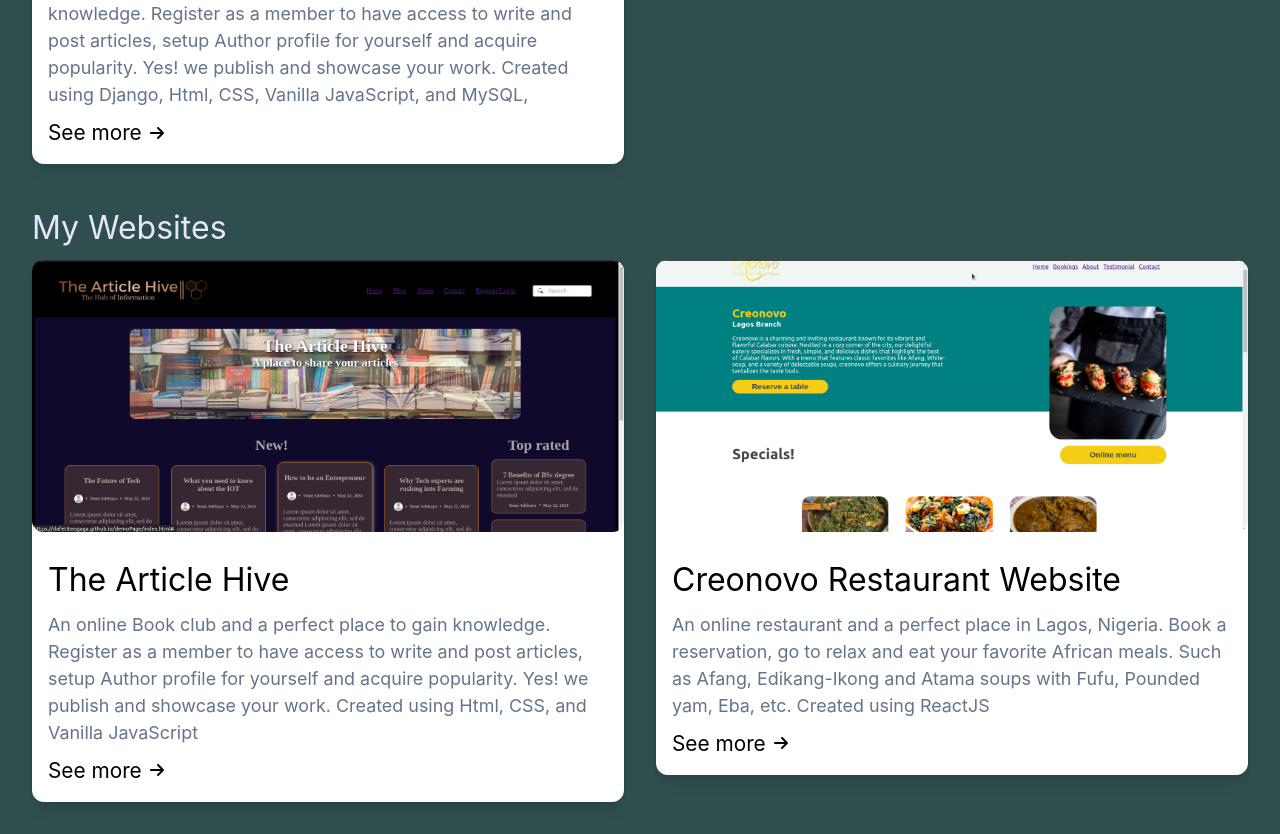
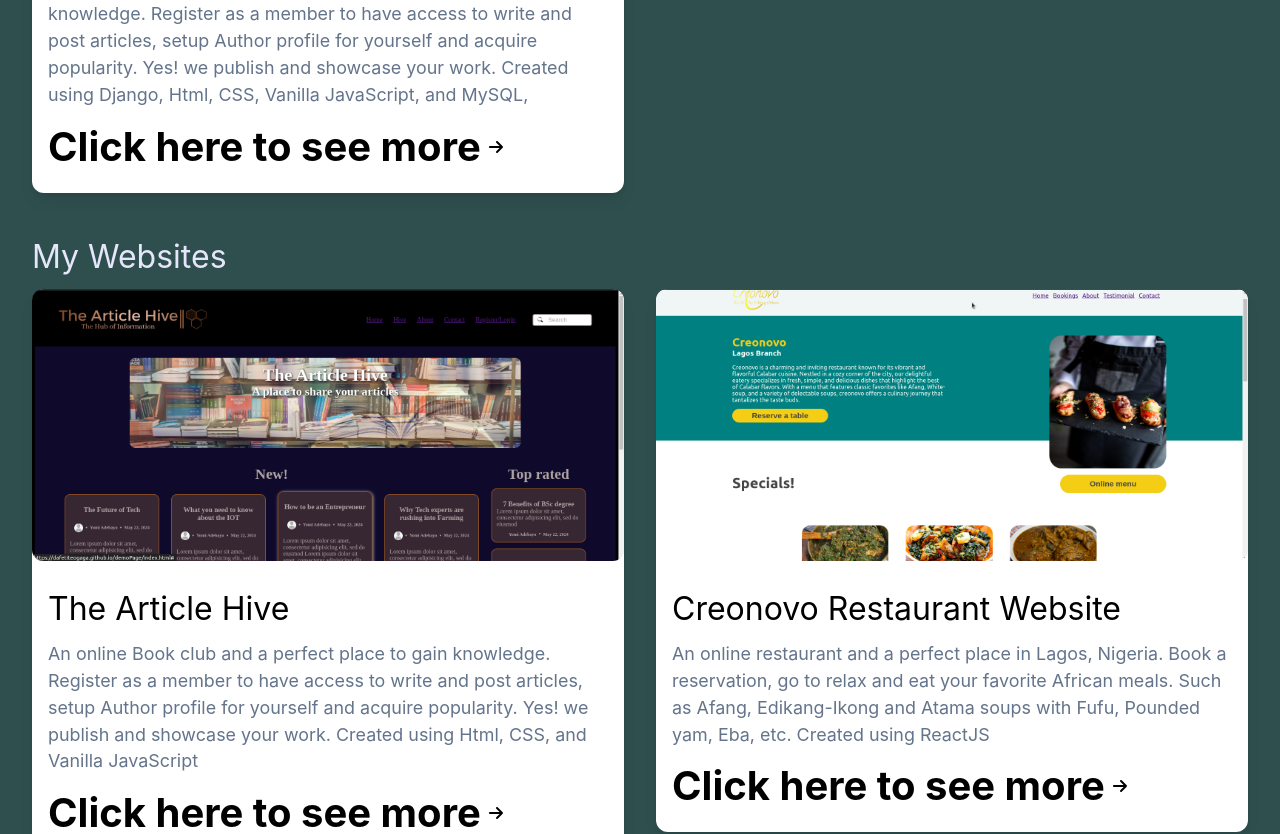
Before and after one commit to DafetiteOgaga/dafetite, a React (Create React App) app: page / in a window 1280 px wide. Shown: the part 1068-1902 px from the top of the page. Built offline with nearby package versions, Linux system fonts and the light colour scheme.

Commit message:
changes: added bold decoration to card description

```diff
--- a/src/components/Card.js
+++ b/src/components/Card.js
@@ -30,7 +30,11 @@ const Card = ({ title, description, imageSrc }) => {
            {description}
          </h1>
          <HStack alignItems="center">
-           <p className="paragraph">See more</p>
+           <p style={{
+            fontSize: '2.5rem',
+            color: 'black',
+            fontWeight: 'bold',
+           }} className="paragraph">Click here to see more</p>
            <FontAwesomeIcon icon={faArrowRight} size={ isMobile ? 'xs' : '1x' } />
          </HStack>
        </VStack>
```
